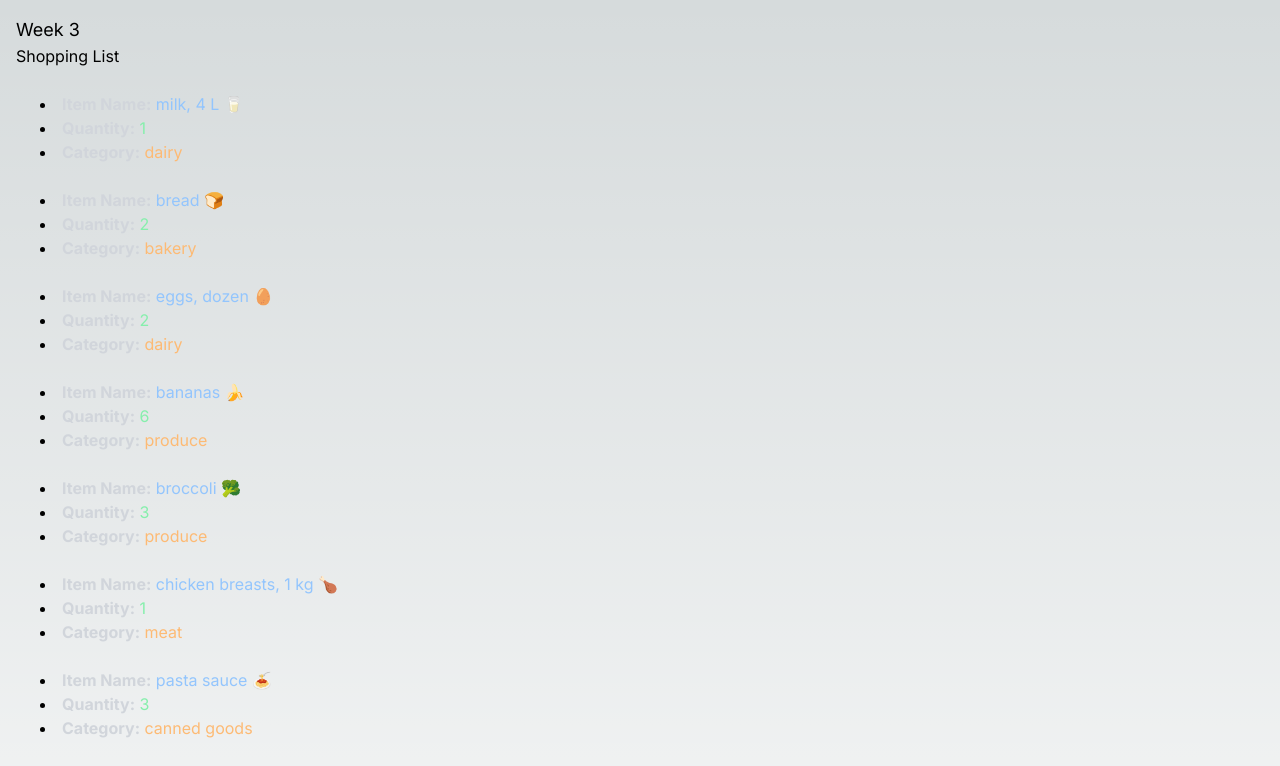
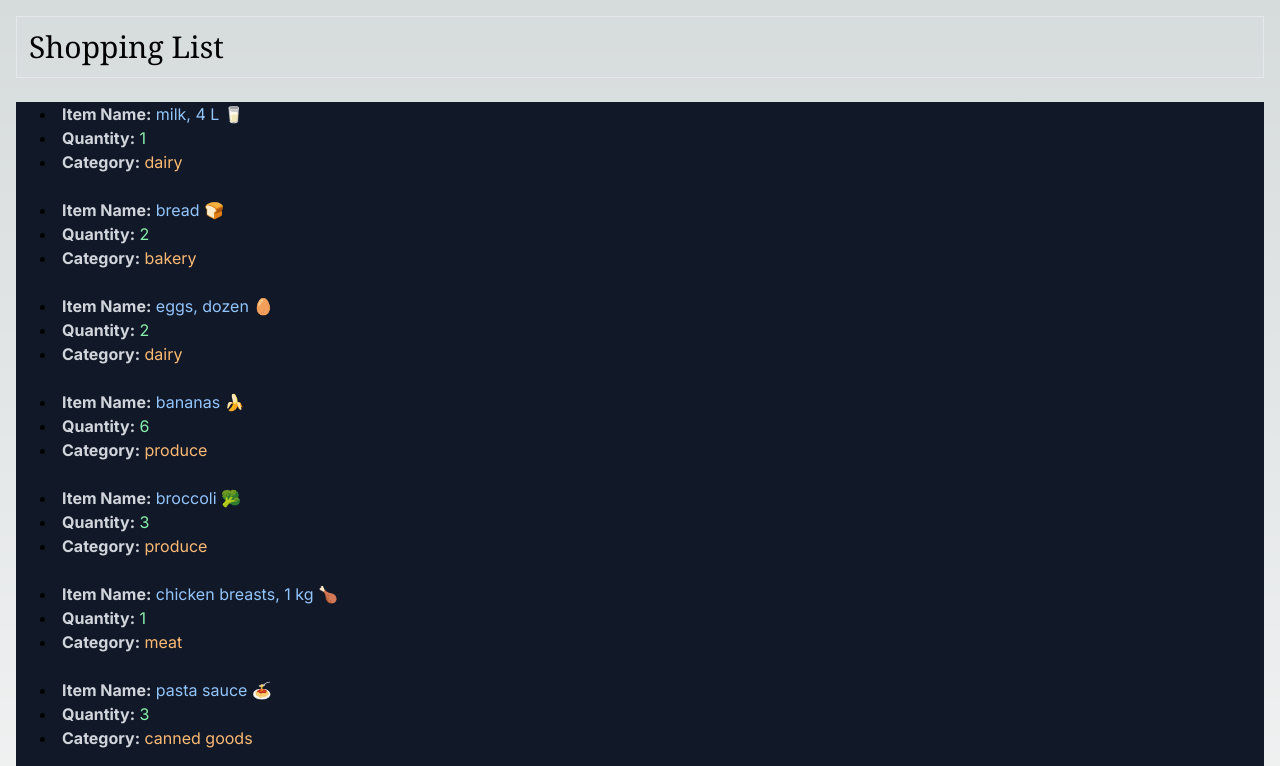
Before and after one commit to ISsait/cprg306-assignments, a Next.js app: page /week-3 in a window 1280 px wide. Shown: the top 766 px of the page. Built offline with nearby package versions, Linux system fonts and the light colour scheme.

Commit message:
Continue styling

```diff
--- a/app/page.js
+++ b/app/page.js
@@ -5,9 +5,12 @@ export default function Home() {
   return (
     <main>
       <h1>CPRG 306: Web Development 2 - Assignments</h1>
-      <Link className={linkStyle} href="./week-2">Week-2</Link>
-      <br></br>
-      <Link className={linkStyle} href="./week-3">Week-3</Link>
+      <div>
+        <Link className={linkStyle} href="./week-2">Week-2</Link>
+      </div>
+      <div>
+        <Link className={linkStyle} href="./week-3">Week-3</Link>
+      </div>
     </main>
   );
 }
--- a/app/week-3/item-list.js
+++ b/app/week-3/item-list.js
@@ -73,8 +73,7 @@ export default function ItemList() {
         category: "household",
       };
       return (
-        <div>
-          <h1>Shopping List</h1>
+        <div className= "bg-gray-900">
           <Item name={item1.name} quantity={item1.quantity} category={item1.category} />
           <Item name={item2.name} quantity={item2.quantity} category={item2.category} />
           <Item name={item3.name} quantity={item3.quantity} category={item3.category} />
--- a/app/week-3/page.js
+++ b/app/week-3/page.js
@@ -3,7 +3,7 @@ import ItemList from "./item-list";
 export default function Page() {
     return (
         <main className="m-4">
-            <h1 className="text-lg">Week 3</h1>
+            <h1 className="p-3 text-3xl font-serif border">Shopping List</h1>
             <ItemList />
         </main>
     );
```
